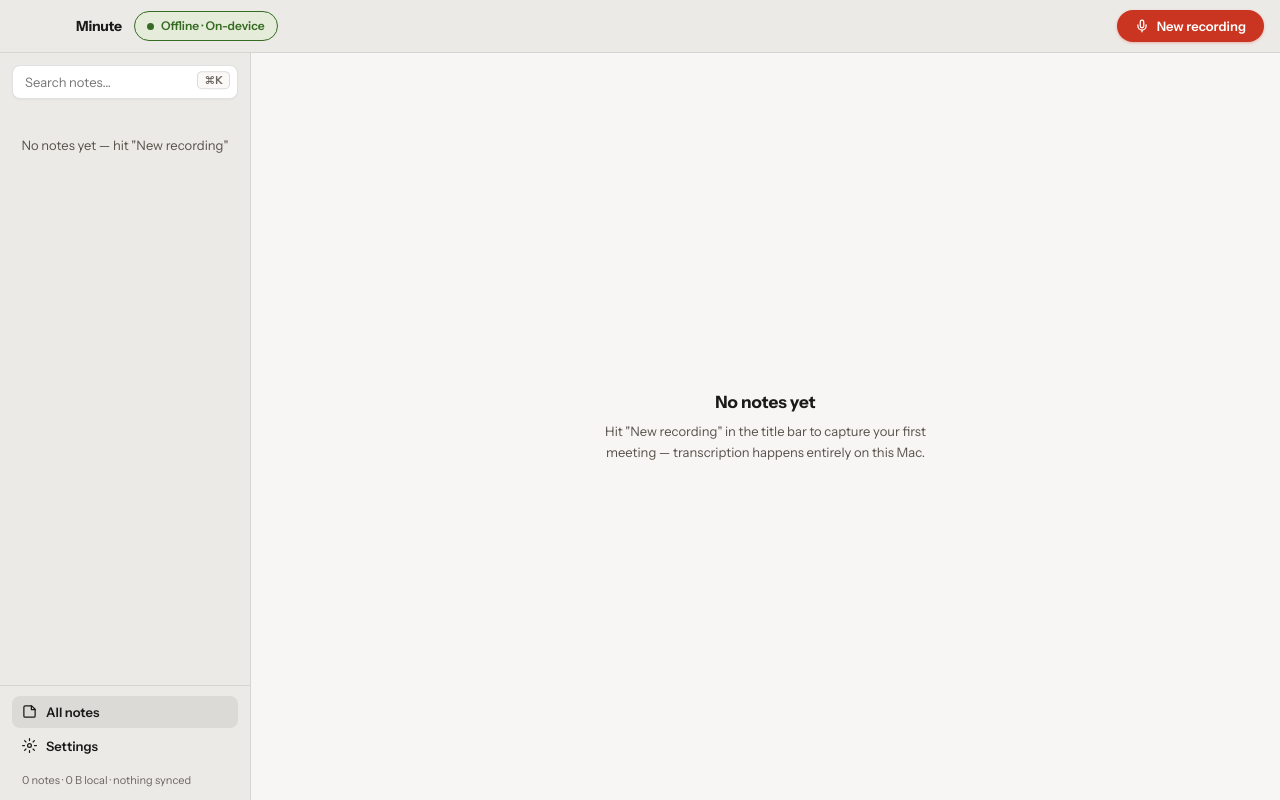
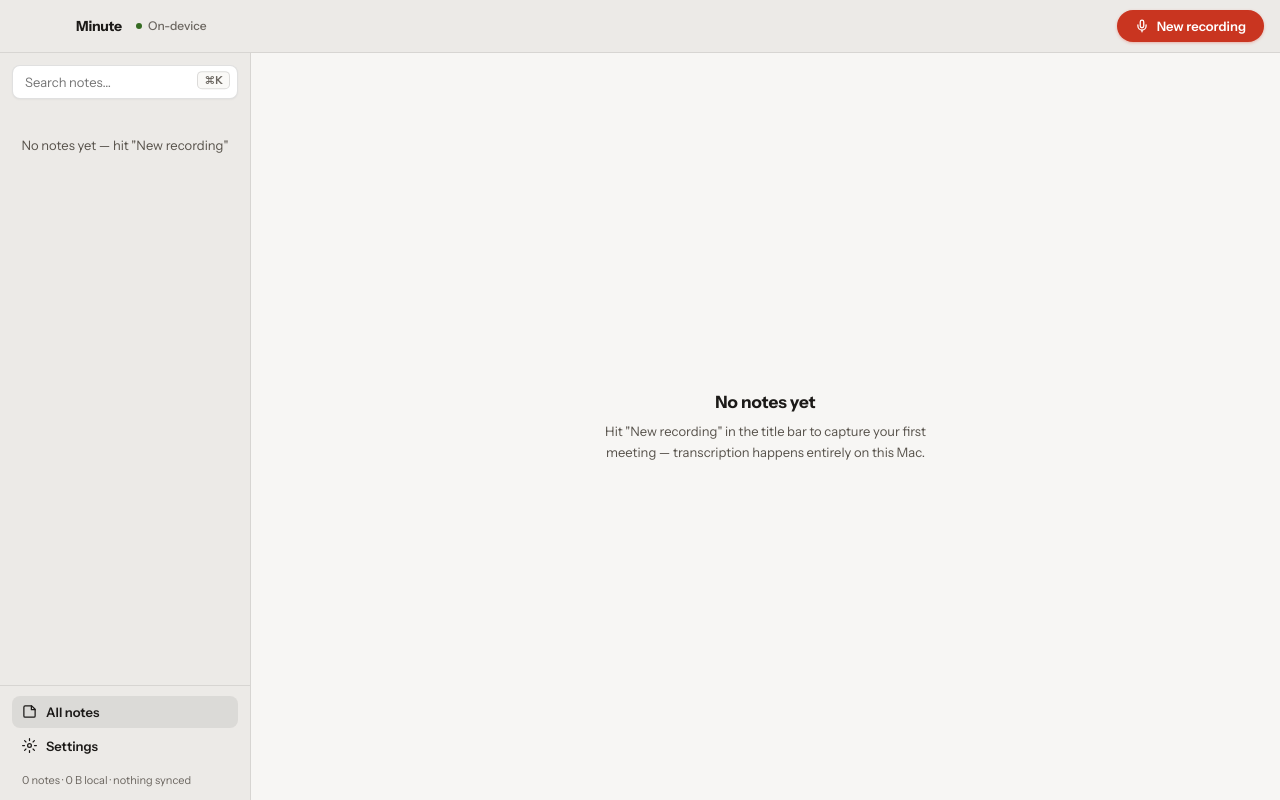
Before and after one commit to mraza007/minute, a React (Vite) app: page / in a window 1280 px wide. Built offline with nearby package versions, Linux system fonts and the light colour scheme.

Commit message:
style: quiet the on-device status pill
- replace the tinted green title-bar pill with a small status dot and
  muted On-device label, keeping the record accent as the one loud element
- regenerate all six marketing screenshots

```diff
--- a/src/components/TitleBar.tsx
+++ b/src/components/TitleBar.tsx
@@ -33,18 +33,15 @@ export const TitleBar = memo(function TitleBar({ isRecording, recTime, onStartRe
         style={{
           display: 'flex',
           alignItems: 'center',
-          gap: 7,
-          padding: '5px 12px',
-          borderRadius: 999,
-          background: 'var(--ok-tint)',
-          border: '1px solid var(--ok-text)',
+          gap: 6,
+          padding: '5px 2px',
           fontSize: 12,
-          fontWeight: 600,
-          color: 'var(--ok-text)',
+          fontWeight: 500,
+          color: 'var(--ink-faint)',
         }}
       >
-        <span style={{ width: 7, height: 7, borderRadius: '50%', background: 'var(--ok-text)' }} />
-        Offline · On-device
+        <span style={{ width: 6, height: 6, borderRadius: '50%', background: 'var(--ok-text)' }} />
+        On-device
       </div>
       <div data-tauri-drag-region="" style={{ flex: 1 }} />
       {isRecording && (
```
Also changed, not shown: 6 other files (tests, documents, lock files or other folders).
